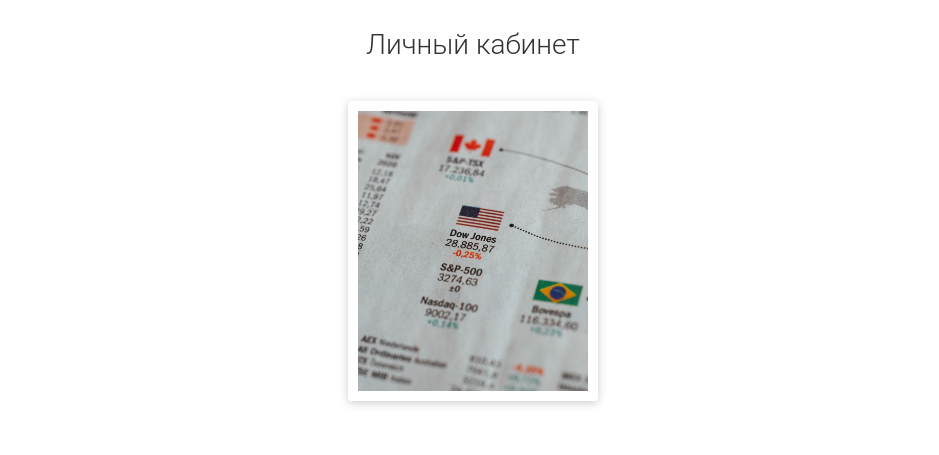
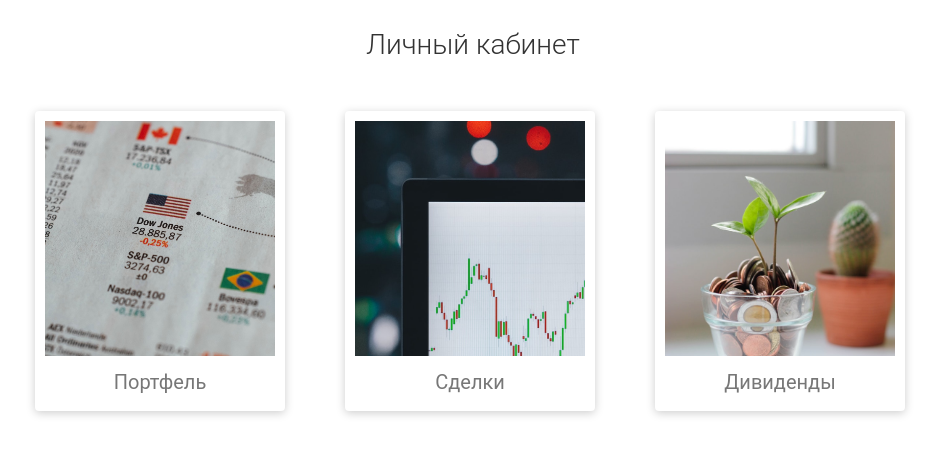
Before and after one commit to AirVan21/EasyStocks, a Django app: page /person/1/ in a window 1280 px wide. Shown: the part 63-518 px from the top of the page, without its empty margins (167-1106 px from the left). Run offline with Django 3.2, Linux system fonts and the light colour scheme; tables that the repository leaves empty hold one stand-in row (values such as "Sample post"); parts of the project's set-up code (start-up, migrations or seed data) failed here and were passed over; some libraries are stand-ins or nearby versions.

Commit message:
Add widgets to personal page, fix style.css

```diff
--- a/static/css/style.css
+++ b/static/css/style.css
@@ -209,24 +209,22 @@ header .intro-text {
 #share_header .container .item:hover {
 	opacity: 0.5;
 }
-/* Card */
 .box{
-    width: 800px;
-    display: grid;
-    grid-template-columns: repeat(auto-fit, minmax(350px, 1fr));
-    grid-gap: 15px;
-    margin: 30px auto auto auto;
+	display: block;
+	margin-left:10%;
+	margin-right:15%;
+	width: 80%;
 }
 .card{
-    position: relative;
-    width: 250px;
+	position: flex;
+	width: 250px;
     height: 300px;
-    background: #fff;
-    margin: 0 auto;
+	background: #fff;
+	margin: 30px;
     border-radius: 4px;
     box-shadow:0 2px 10px rgba(0,0,0,.2);
 }
-.card:before,
+/* .card:before,
 .card:after
 {
     content:"";
@@ -247,7 +245,7 @@ header .intro-text {
 .card:hover:after{
 	transform: rotate(10deg);
 	box-shadow: 0 2px 20px rgba(0,0,0,.2);
-}
+} */
 .card .imgBx{
 	position: absolute;
 	top: 10px;
@@ -257,11 +255,12 @@ header .intro-text {
 	background: #222;
 	transition: 0.5s;
 	z-index: 1;
+	bottom: 55px;
 }
-.card:hover .imgBx
+/* .card:hover .imgBx
 {
-    bottom: 60px;
-}
+    bottom: 55px;
+} */
 .card .imgBx img{
 	position: absolute;
 	top: 0;
@@ -275,7 +274,7 @@ header .intro-text {
 	left: 10px;
 	right: 10px;
 	bottom: 10px;
-	height: 40px;
+	height: 30px;
 	text-align: center;
 }
 .card .details h2{
--- a/templates/personal.html
+++ b/templates/personal.html
@@ -24,18 +24,34 @@
       </div>
     </div>
   </nav>
-  <div class="text-center" id="user-name">
+  <div class="text-center" id="personal-sections">
     <div class="container">
-      {% block user_name %}
-        <h2>Личный кабинет</h2>
-      {% endblock user_name %}
-      <div class="box">
-        <div class="card">
-          <div class="imgBx">
-              <img src="{% static 'img/portfolio-small.jpg' %}">
+      <h2>Личный кабинет</h2>
+      <div class="row center">
+        <div class="box">
+          <div class="card col-xs-12 col-sm-6 col-md-4">
+            <div class="imgBx">
+              <img src="{% static 'img/portfolio-small.jpg' %}" class="img-responsive">
+            </div>
+            <div class="details">
+              <h2>Портфель</h2>
+            </div>
           </div>
-          <div class="details">
-            <h2>Портфель</h2>
+          <div class="card col-xs-12 col-sm-6 col-md-4">
+            <div class="imgBx">
+              <img src="{% static 'img/trade-small.jpg' %}" class="img-responsive">
+            </div>
+            <div class="details">
+              <h2>Сделки</h2>
+            </div>
+          </div>
+          <div class="card col-xs-12 col-sm-6 col-md-4">
+            <div class="imgBx">
+              <img src="{% static 'img/dividends.jpeg' %}" class="img-responsive">
+            </div>
+            <div class="details">
+              <h2>Дивиденды</h2>
+            </div>
           </div>
         </div>
       </div>
```
Also changed, not shown: static/img/dividends.jpeg (added), static/img/trade-small.jpg (added).
